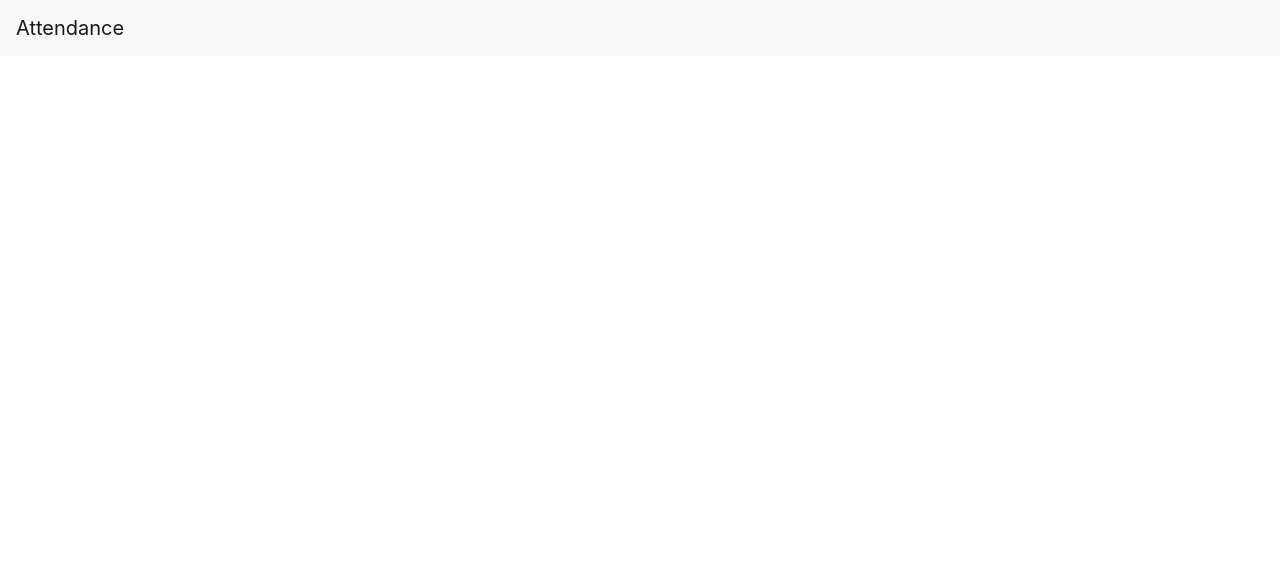
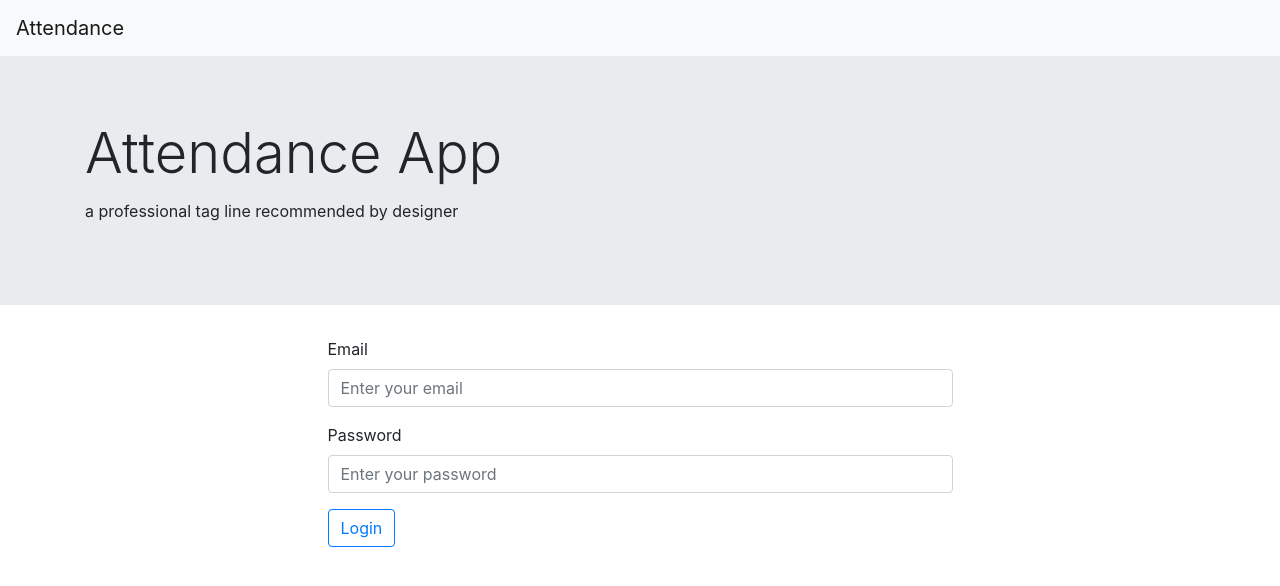
Before and after one commit to YashKumarVerma/attendance-frontend, a React (Create React App) app: page / in a window 1280 px wide. Shown: the top 586 px of the page. Built offline with nearby package versions, Linux system fonts and the light colour scheme.

Commit message:
Complete: Landing Page

```diff
--- /dev/null
+++ b/src/components/InputElement.jsx
@@ -0,0 +1,10 @@
+import React from "react";
+
+const InputElement = ({ label, ...otherItems }) => (
+  <div className="form-group">
+    {label ? <label>{label}</label> : null}
+    <input className="form-control" {...otherItems} />
+  </div>
+);
+
+export default InputElement;
--- /dev/null
+++ b/src/components/LandingPage/loginForm.jsx
@@ -0,0 +1,59 @@
+import React from "react";
+
+import InputElement from "../InputElement";
+
+class LoginForm extends React.Component {
+  constructor() {
+    super();
+
+    this.state = {
+      email: "",
+      password: "",
+    };
+  }
+
+  handleChange = (event) => {
+    const { name, value } = event.target;
+    this.setState({ [name]: value });
+  };
+
+  handleSubmit = (event) => {
+    event.preventDefault();
+    console.log(this.state);
+    this.setState({ email: "", password: "" });
+  };
+
+  render() {
+    return (
+      <div className="row">
+        <div className="col-md-3 col-sm-1"></div>
+        <div className="col-md-6 col-sm-10">
+          <form onSubmit={this.handleSubmit}>
+            <InputElement
+              label="Email"
+              placeholder="Enter your email"
+              type="email"
+              name="email"
+              onChange={this.handleChange}
+              required
+            />
+            <InputElement
+              label="Password"
+              placeholder="Enter your password"
+              type="password"
+              name="password"
+              onChange={this.handleChange}
+              required
+            />
+            <button className="btn btn-outline-primary" type="submit">
+              Login
+            </button>
+          </form>
+        </div>
+        <div className="col-md-3 col-sm-1"></div>
+      </div>
+    );
+  }
+}
+
+export default LoginForm;
--- /dev/null
+++ b/src/components/LandingPage/mainMast.jsx
@@ -0,0 +1,16 @@
+import React from "react";
+
+const MainMast = () => (
+  <div>
+    <div className="jumbotron jumbotron-fluid">
+      <div className="container">
+        <h1 className="display-4">Attendance App</h1>
+        <p className="lead">
+          <small>a professional tag line recommended by designer</small>
+        </p>
+      </div>
+    </div>
+  </div>
+);
+
+export default MainMast;
--- a/src/components/navbar.jsx
+++ b/src/components/navbar.jsx
@@ -2,13 +2,13 @@ import React from "react";
 import { Link } from "react-router-dom";
 
 const navBar = ({ isLoggedIn }) => (
-  <nav class="navbar navbar-expand-lg navbar-light bg-light">
-    <a class="navbar-brand" href="/">
+  <nav className="navbar navbar-expand-lg navbar-light bg-light">
+    <a className="navbar-brand" href="/">
       Attendance
     </a>
-    <div class="collapse navbar-collapse" id="navbarText">
-      <ul class="navbar-nav mr-auto"></ul>
-      <span class="navbar-text pull-right">
+    <div className="collapse navbar-collapse" id="navbarText">
+      <ul className="navbar-nav mr-auto"></ul>
+      <span className="navbar-text pull-right">
         {isLoggedIn ? (
           <Link to="/logout">
             <button type="button" className="btn btn-outline-danger">
--- a/src/pages/LandingPage.jsx
+++ b/src/pages/LandingPage.jsx
@@ -2,10 +2,14 @@ import React from "react";
 
 // importing components
 import NavBar from "../components/navbar";
+import MainMast from "../components/LandingPage/mainMast";
+import LoginForm from "../components/LandingPage/loginForm";
 
 const LandingPage = () => (
   <div>
     <NavBar isLoggedIn={false} />
+    <MainMast />
+    <LoginForm />
   </div>
 );
 
```
